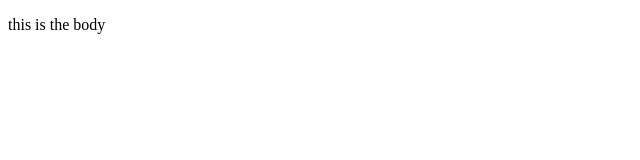
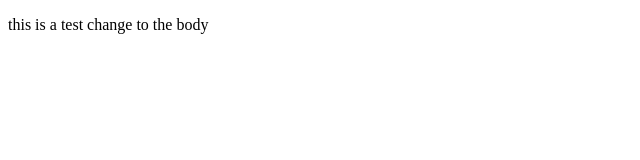
Before and after one commit to cehager/appsJS, a plain HTML site: page sampletypescriptapp/index.html in a window 1280 px wide. Shown: the whole page, without its empty margins (0-640 px from the left). Drawn offline with Linux system fonts and the light colour scheme.

Commit message:
Made a small change to body <p>

```diff
--- a/sampletypescriptapp/index.html
+++ b/sampletypescriptapp/index.html
@@ -5,6 +5,6 @@
 	<meta charset="utf-8" />
 </head>
 <body>
-    <p>this is the body</p>
+    <p>this is a test change to the body</p>
 </body>
 </html>
```
